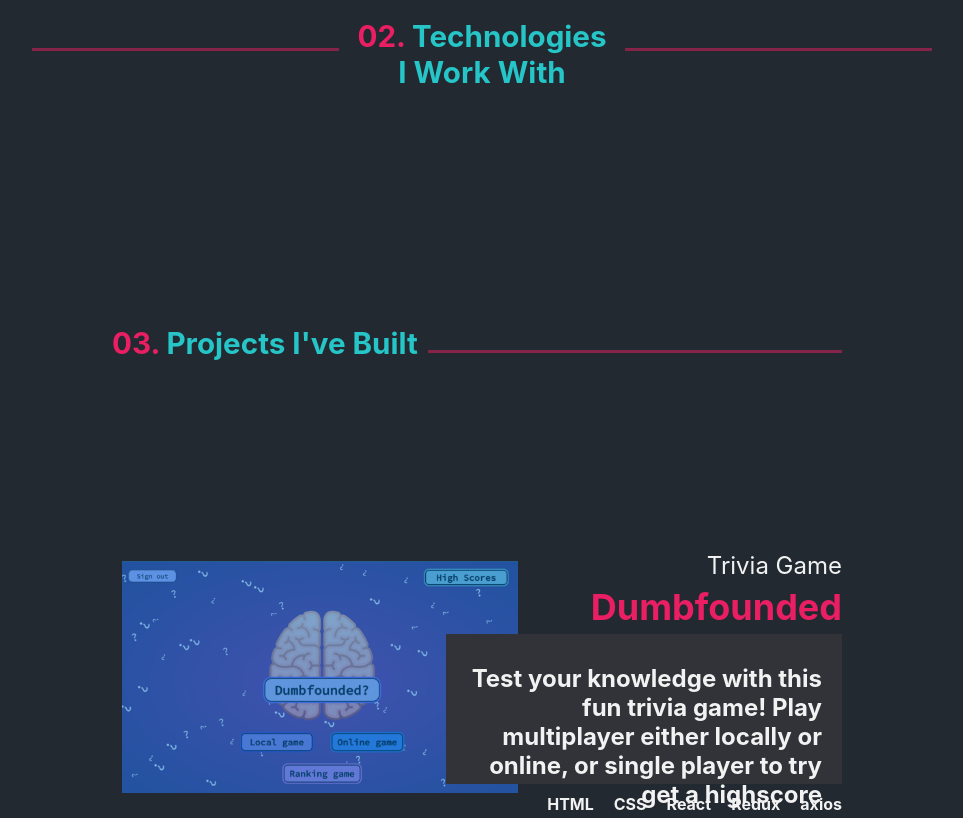
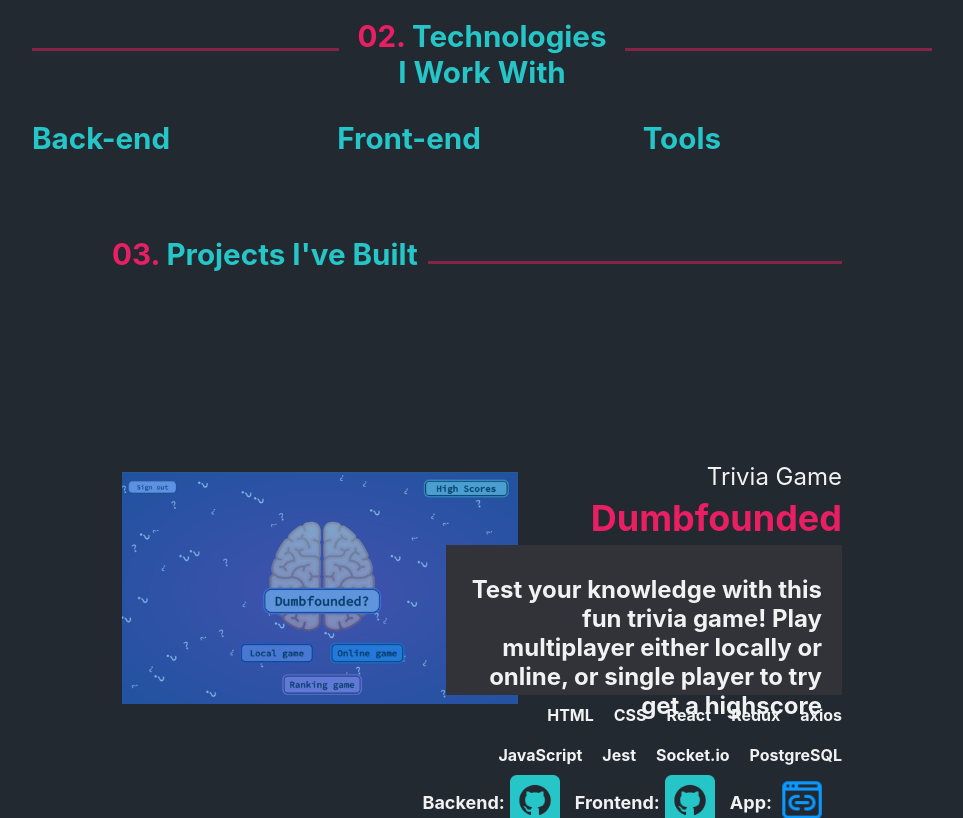
Before and after one commit to LaylaSouthcombe/Portfolio, a React (Create React App) app: page / in a window 1280 px wide. Shown: the part 1320-2138 px from the top of the page, without its empty margins (158-1121 px from the left). Built offline with nearby package versions, Linux system fonts and the light colour scheme.

Commit message:
add in skills card mapping

```diff
--- a/src/components/SkillsCard/index.js
+++ b/src/components/SkillsCard/index.js
@@ -1,6 +1,15 @@
-const SkillsCard = () => {
+import React from 'react'
+import { Skill } from '..'
+
+const SkillsCard = ({title, skills}) => {
     return (
         <>
+            <div>
+                <h2>{title}</h2>
+                {skills.map((skill) => (
+                    <Skill skill={skill}/>
+                ))}
+            </div>
         </>
     )
 }
--- a/src/pages/Skills/index.js
+++ b/src/pages/Skills/index.js
@@ -13,9 +13,38 @@ import herokuIcon from '../../images/heroku.png'
 import mongoIcon from '../../images/mongodb.png'
 import postgresIcon from '../../images/postgresql.png'
 
+import { SkillsCard } from '../../components'
 
 
 const Skills = ({innerRef}) => {
+
+    const backEndSkillsList = [
+        {name: "", color: "", icon: ""},
+        {name: "", color: "", icon: ""},
+        {name: "", color: "", icon: ""},
+        {name: "", color: "", icon: ""},
+        {name: "", color: "", icon: ""},
+        {name: "", color: "", icon: ""}
+    ]
+
+    const frontEndSkillsList = [
+        {name: "", color: "", icon: ""},
+        {name: "", color: "", icon: ""},
+        {name: "", color: "", icon: ""},
+        {name: "", color: "", icon: ""},
+        {name: "", color: "", icon: ""},
+        {name: "", color: "", icon: ""}
+    ]
+
+    const toolsSkillsList = [
+        {name: "", color: "", icon: ""},
+        {name: "", color: "", icon: ""},
+        {name: "", color: "", icon: ""},
+        {name: "", color: "", icon: ""},
+        {name: "", color: "", icon: ""},
+        {name: "", color: "", icon: ""}
+    ]
+
     return(
        <div className="sectionDiv" id="skills" ref={innerRef}>
             <div className="skillsTitle">
@@ -24,6 +53,9 @@ const Skills = ({innerRef}) => {
                 <div className="lineType3 line"></div>
             </div>
             <div className="skillsIcons">
+                <SkillsCard title={"Back-end"} skills={backEndSkillsList}/>
+                <SkillsCard title={"Front-end"} skills={frontEndSkillsList}/>
+                <SkillsCard title={"Tools"} skills={toolsSkillsList}/>
                 {/* <div className="item1 item"><img className="icon" src={htmlIcon} alt="" />
                 <div className="bottomBorder bb1"></div></div>
                 <div className="item2 item"><img className="icon" src={cssIcon} alt="" />
--- a/src/pages/Skills/style.css
+++ b/src/pages/Skills/style.css
@@ -21,7 +21,21 @@
     text-align: center;
 }
 
-.item1 { grid-area: item1; }
+
+.skillsIcons {
+    display: grid;
+    grid-template-columns: 1fr;
+}
+
+@media (min-width: 768px) {
+    .skillsIcons {
+        grid-template-columns: repeat(3, 1fr);
+        gap: 1rem;
+    }
+}
+
+
+/* .item1 { grid-area: item1; }
 .item2 { grid-area: item2; }
 .item3 { grid-area: item3; }
 .item4 { grid-area: item4; }
@@ -135,4 +149,4 @@
           'item5 item6 item7 item8'
           'item9 item10 item11 item12';
     }
-}
+} */
```
